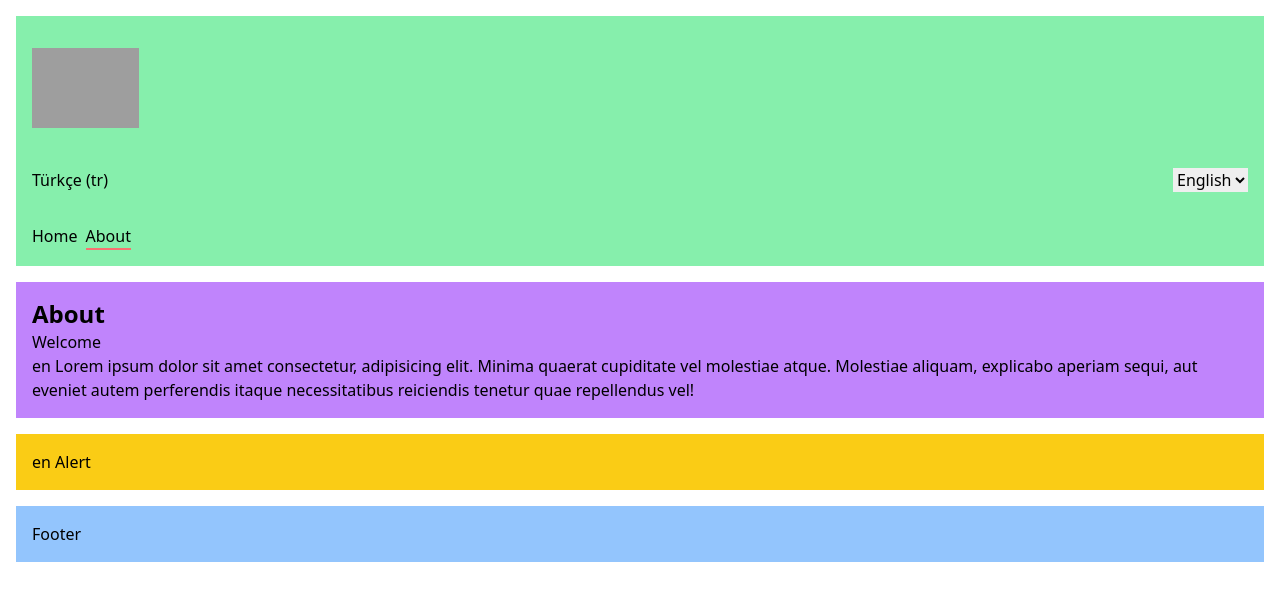
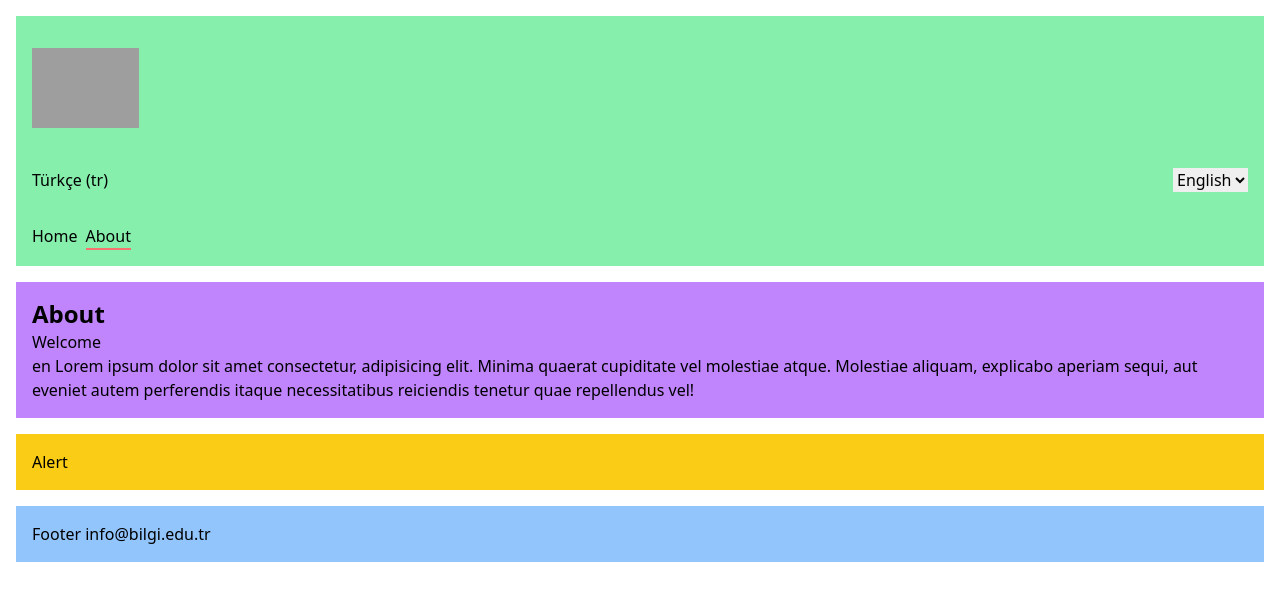
Before and after one commit to tarikkavaz/nx3tw3, a Nuxt app: page /about in a window 1280 px wide. Shown: the top 600 px of the page. Built offline with nearby package versions, Linux system fonts and the light colour scheme; grey boxes are pictures that could not be loaded.

Commit message:
Refactor BilgiNews.vue component to separate news and events

```diff
--- a/components/BilgiNews.vue
+++ b/components/BilgiNews.vue
@@ -30,7 +30,7 @@
 <script setup lang="ts">
 import { ref, watch, computed } from 'vue';
 import { useI18n } from 'vue-i18n';
-  import { useFetch } from 'nuxt/app';
+import { useFetch, useRuntimeConfig } from 'nuxt/app';
 
 interface NewsItem {
   id: string;
@@ -44,7 +44,10 @@
   results: NewsItem[];
 }
 
-  const { pending, data: newsDataRef } = await useFetch<NewsResult>('https://www.bilgi.edu.tr/api/news/?site=test.bilgi.edu.tr');
+const config = useRuntimeConfig();
+const apiUrl = config.public.apiUrl;
+
+const { pending, data: newsDataRef } = await useFetch<NewsResult>(`https://www.bilgi.edu.tr/api/news/?site=${apiUrl}`);
 
 const newsData = ref<NewsResult>({ results: [] });
 
--- a/components/Footer.vue
+++ b/components/Footer.vue
@@ -1,5 +1,12 @@
 <template>
   <div class="p-4 mt-4 bg-blue-300">
-    <h2>Footer</h2>
+    <h2>Footer <a :href="'mailto:' + email">{{ email }}</a></h2>
   </div>
 </template>
+
+<script setup lang="ts">
+import { useRuntimeConfig } from 'nuxt/app';
+
+const config = useRuntimeConfig();
+const email = config.public.email;
+</script>
--- a/nuxt.config.ts
+++ b/nuxt.config.ts
@@ -7,6 +7,12 @@ export default defineNuxtConfig({
       tailwindcss: {},
       autoprefixer: {},
     },
+  },
+  runtimeConfig: {
+    public: {
+      apiUrl: 'test.bilgi.edu.tr',
+      email: 'info@bilgi.edu.tr'
+    }
   },
   modules: ['@nuxtjs/i18n'],
   i18n: {
--- a/pages/about.vue
+++ b/pages/about.vue
@@ -2,15 +2,21 @@
   <div class="p-4 mb-4 bg-purple-400">
     <h1 class="text-2xl font-semibold">{{ $t('about') }}</h1>
     <h2>{{ $t('welcome') }}</h2>
-    <p v-if="locale === 'en'">en Lorem ipsum dolor sit amet consectetur, adipisicing elit. Minima quaerat cupiditate vel molestiae atque. Molestiae aliquam, explicabo aperiam sequi, aut eveniet autem perferendis itaque necessitatibus reiciendis tenetur quae repellendus vel!</p>
-    <p v-if="locale === 'tr'">tr Lorem ipsum dolor sit amet consectetur, adipisicing elit. Minima quaerat cupiditate vel molestiae atque. Molestiae aliquam, explicabo aperiam sequi, aut eveniet autem perferendis itaque necessitatibus reiciendis tenetur quae repellendus vel!</p>
+    <div v-if="locale === 'en'">
+      <p>en Lorem ipsum dolor sit amet consectetur, adipisicing elit. Minima quaerat cupiditate vel molestiae atque. Molestiae aliquam, explicabo aperiam sequi, aut eveniet autem perferendis itaque necessitatibus reiciendis tenetur quae repellendus vel!</p>
+    </div>
+    <div v-if="locale === 'tr'">
+      <p>tr Lorem ipsum dolor sit amet consectetur, adipisicing elit. Minima quaerat cupiditate vel molestiae atque. Molestiae aliquam, explicabo aperiam sequi, aut eveniet autem perferendis itaque necessitatibus reiciendis tenetur quae repellendus vel!</p>
+    </div>
   </div>
   <Alert>
-    <p v-if="locale === 'en'">en Alert</p>
-    <p v-if="locale === 'tr'">tr Uyarı</p>
+    <div v-if="locale === 'en'">
+      <p>Alert</p>
+    </div>
+    <div v-if="locale === 'tr'">
+      <p>Uyarı</p>
+    </div>
   </Alert>
-
-
 </template>
 <script setup lang="ts">
   import { useI18n } from 'vue-i18n';
```
Lines whose indentation alone changed are shown as unchanged.
